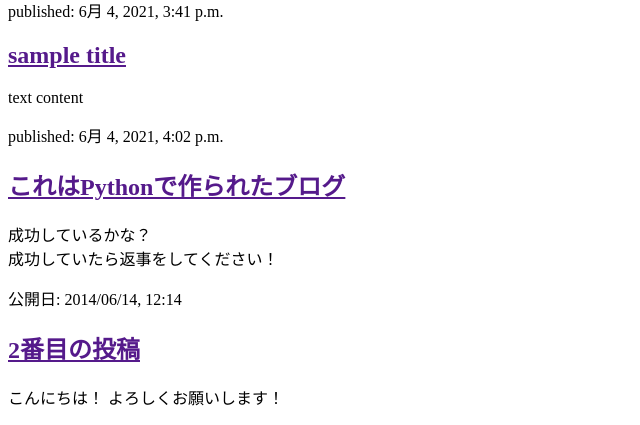
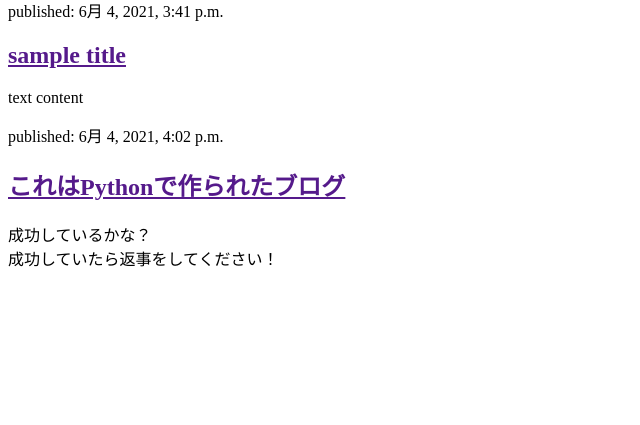
Before and after one commit to teto0427/my-first-blog, a Django app: page / in a window 1280 px wide. Shown: the part 460-885 px from the top of the page, without its empty margins (0-640 px from the left). After the commit the page ends 727 px from the top, so only its background shows below. Run offline with Django 3.2, Linux system fonts and the light colour scheme; data comes from the database, SQL or seed files in the repository; both versions use the stored data as it was after the commit.

Commit message:
Modified

```diff
--- /dev/null
+++ b/blog/templates/blog/base.html
@@ -0,0 +1,16 @@
+<html>
+    <head>
+        <title>Django Girls blog</title>
+    </head>
+    <body>
+        <div>
+            <h1><a href="/">Django Girls Blog</a></h1>
+        </div>
+
+        <div>
+            {% block content %}
+            {% endblock %}
+        </div>
+
+    </body>
+</html>
--- a/blog/templates/blog/post_list.html
+++ b/blog/templates/blog/post_list.html
@@ -1,26 +1,11 @@
-<html>
-    <head>
-        <title>Django Girls blog</title>
-    </head>
-    <body>
-        <div>
-            <h1><a href="/">Django Girls Blog</a></h1>
-        </div>
+{% extends 'blog/base.html' %}
 
-        <div>
-            {% for post in posts %}
+{% block content %}
+    {% for post in posts %}
 
-            <p>published: {{ post.published_date }}</p>
-            <h2><a href="">{{ post.title }}</a></h2>
-            <p>{{ post.text | linebreaksbr }}</p>
+    <p>published: {{ post.published_date }}</p>
+    <h2><a href="">{{ post.title }}</a></h2>
+    <p>{{ post.text | linebreaksbr }}</p>
 
-            {% endfor %}
-        </div>
-
-        <div>
-            <p>公開日: 2014/06/14, 12:14</p>
-            <h2><a href="">2番目の投稿</a></h2>
-            <p> こんにちは！ よろしくお願いします！ </p>
-        </div>
-    </body>
-</html>
+    {% endfor %}
+{% endblock %}
--- a/miniblog/settings.py
+++ b/miniblog/settings.py
@@ -25,7 +25,7 @@
 # SECURITY WARNING: don't run with debug turned on in production!
 DEBUG = True
 
-ALLOWED_HOSTS = ['localhost', '127.0.0.1', '[::1]', '.pythonanywhere.com']
+ALLOWED_HOSTS = ['localhost', '127.0.0.1', '.pythonanywhere.com']
 
 
 # Application definition
```
Also changed, not shown: db.sqlite3.
